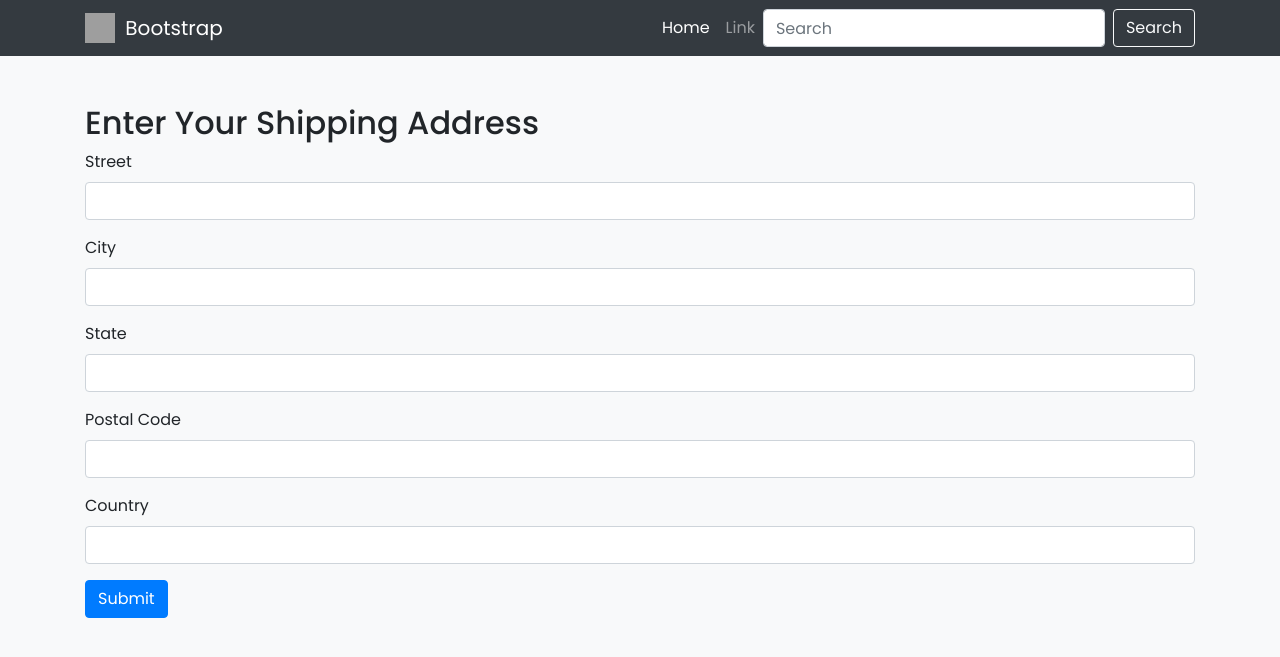
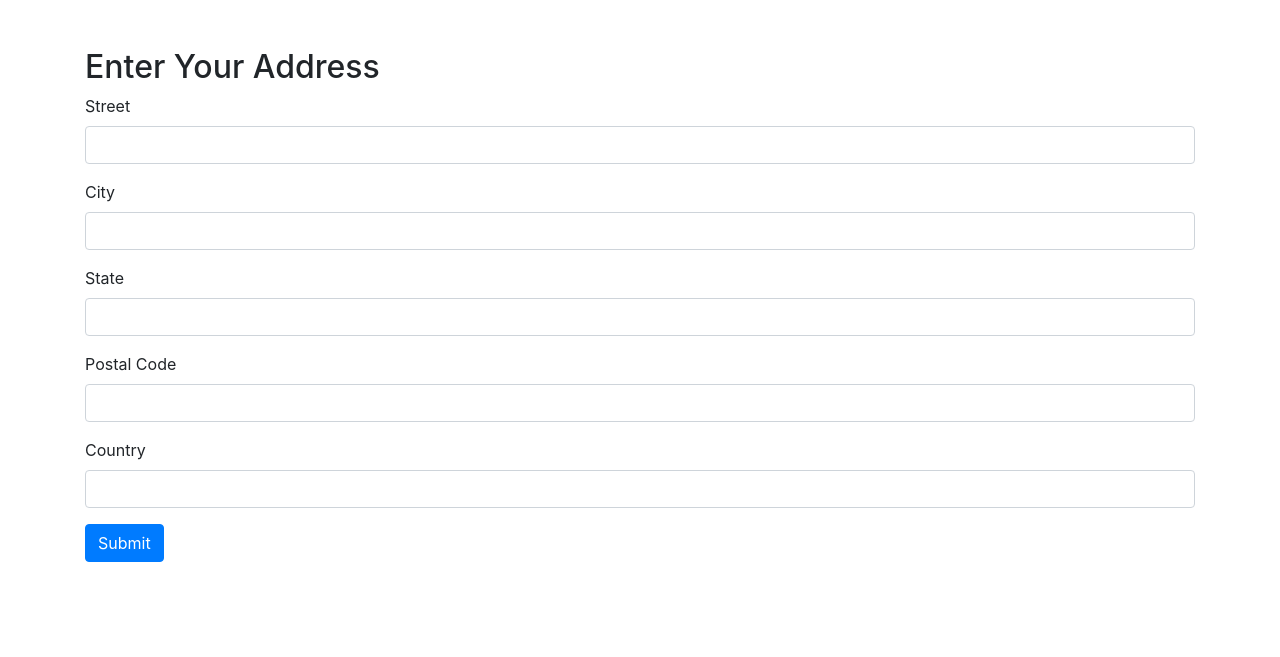
Before and after one commit to JamesSerenio/Serenio-pdo-crud, a PHP site: page /assets/address/address.php in a window 1280 px wide. Shown: the top 657 px of the page. Run offline with PHP 8.4, Linux system fonts and the light colour scheme; grey boxes are pictures that could not be loaded.

```diff
--- a/assets/address/address.php
+++ b/assets/address/address.php
@@ -5,41 +5,13 @@
     <meta name="viewport" content="width=device-width, initial-scale=1.0">
     <title>Address Form</title>
     <link rel="stylesheet" href="https://stackpath.bootstrapcdn.com/bootstrap/4.5.2/css/bootstrap.min.css">
-    <link rel="stylesheet" href="https://cdnjs.cloudflare.com/ajax/libs/font-awesome/5.15.4/css/all.min.css">
-    <link rel="stylesheet" href="assets/index.css">
 </head>
 <body>
-
-    <nav class="navbar navbar-expand-lg navbar-dark">
-        <div class="container">
-            <a class="navbar-brand" href="#">
-                <img src="https://getbootstrap.com/docs/4.0/assets/brand/bootstrap-solid.svg" width="30" height="30" class="d-inline-block align-top" alt="">
-                Bootstrap
-            </a>
-            <button class="navbar-toggler" type="button" data-toggle="collapse" data-target="#navbarSupportedContent" aria-controls="navbarSupportedContent" aria-expanded="false" aria-label="Toggle navigation">
-                <span class="navbar-toggler-icon"></span>
-            </button>
-
-            <div class="collapse navbar-collapse" id="navbarSupportedContent">
-                <ul class="navbar-nav ml-auto">
-                    <li class="nav-item active">
-                        <a class="nav-link" href="#">Home <span class="sr-only">(current)</span></a>
-                    </li>
-                    <li class="nav-item">
-                        <a class="nav-link" href="#">Link</a>
-                    </li>
-                </ul>
-                <form class="form-inline my-2 my-lg-0">
-                    <input class="form-control mr-sm-2" type="search" placeholder="Search" aria-label="Search">
-                    <button class="btn btn-outline-light my-2 my-sm-0" type="submit">Search</button>
-                </form>
-            </div>
-        </div>
-    </nav>
-
-    <div class="container mt-5">
-        <h2>Enter Your Shipping Address</h2>
+    <div class="container">
+        <h2 class="mt-5">Enter Your Address</h2>
         <form action="process_address.php" method="POST">
+            <!-- Add a hidden input field for user ID -->
+            <input type="hidden" name="user_id" value="1"> <!-- Assuming logged in user has ID 1. Modify this based on your login system. -->
             <div class="form-group">
                 <label for="street">Street</label>
                 <input type="text" class="form-control" id="street" name="street" required>
```
Also changed, not shown: assets/address/process_address.php (+28 -17 lines).
